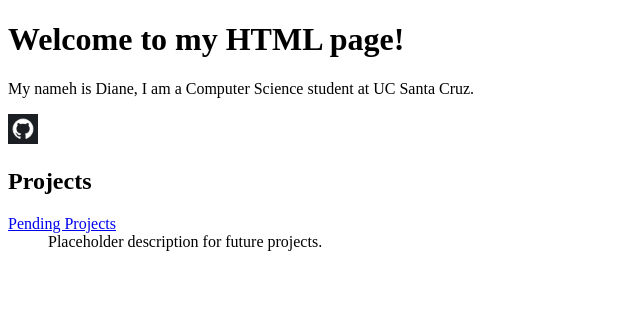
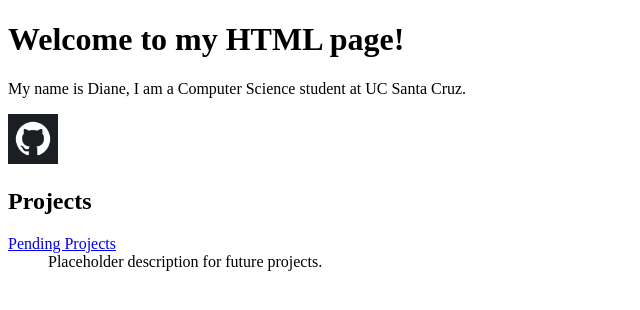
Before and after one commit to dianee0/website, a plain HTML site: page index.html in a window 1280 px wide. Shown: the whole page, without its empty margins (0-640 px from the left). Drawn offline with Linux system fonts and the light colour scheme.

Commit message:
fixing minor errors and increasing size of img

```diff
--- a/index.html
+++ b/index.html
@@ -6,8 +6,8 @@
   </head>
 <body>
   <h1>Welcome to my HTML page!</h1>
-  <p>My nameh is Diane, I am a Computer Science student at UC Santa Cruz.</p>
-  <a href="https://github.com/dianee0"><img src="github-logo.png" alt= "GitHub Link" height="30" width="30"></a>
+  <p>My name is Diane, I am a Computer Science student at UC Santa Cruz.</p>
+  <a href="https://github.com/dianee0"><img src="github-logo.png" alt= "GitHub Link" height="50" width="50"></a>
   <h2>Projects</h2>
   <dl>
     <dt><a href = "https://github.com/dianee0">Pending Projects</a></dt>
```
